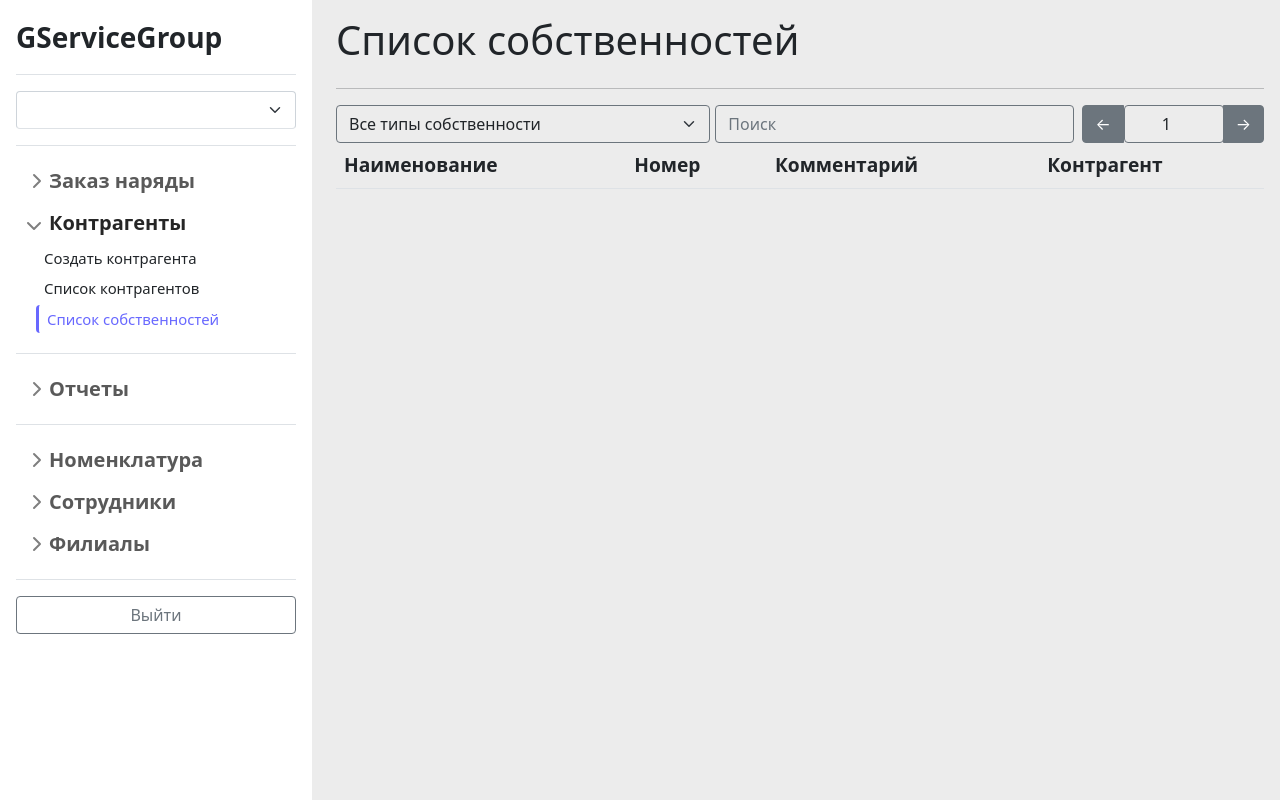
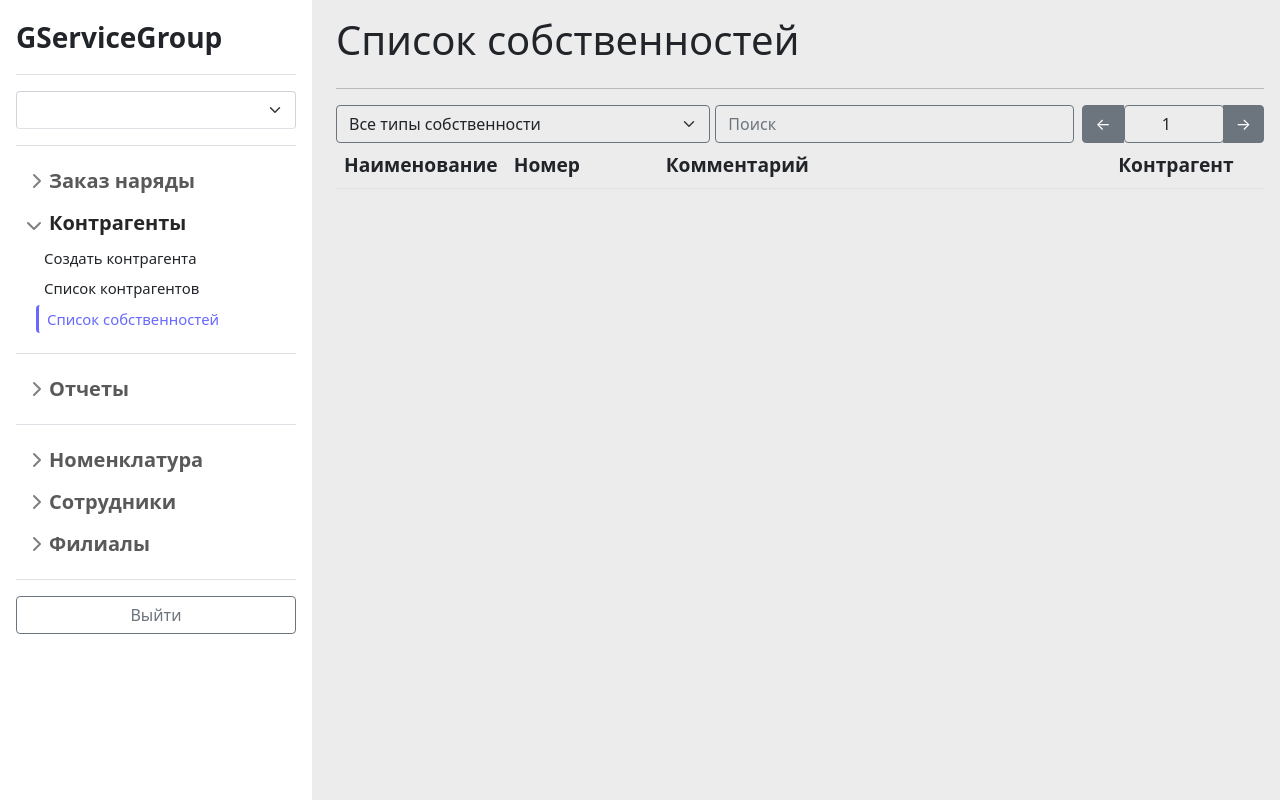
Before and after one commit to NurOrNuLL/ESDP-AP-5-6-TEAM-2, a Django app: page /org/1/tp/1/owns/ in a window 1280 px wide. Run offline with Django 4.2, Linux system fonts and the light colour scheme; a user stored in the database is signed in; data comes from the database, SQL or seed files in the repository; data that the repository does not hold is empty; parts of the project's set-up code (start-up, migrations or seed data) failed here and were passed over; some libraries are stand-ins or nearby versions.

Commit message:
fix: Коррекция стиля
Связано: #470

```diff
--- a/infrastructure/web/static/js/own/own_delete.js
+++ b/infrastructure/web/static/js/own/own_delete.js
@@ -4,7 +4,6 @@ var modalString = document.getElementById('ownModalQuestion')
 
 ownDeleteForm.addEventListener('submit', (e) => {
     e.preventDefault();
-    console.log('Удалить')
     var ownIdInput = document.getElementById('own_id');
     $.ajax({
         url: `${locationHost}/org/${ownIdInput.dataset['orgId']}/tp/${tpID}/contractor/${ownIdInput.dataset['contrId']}/own/${ownIdInput.value}/delete/`,
--- a/infrastructure/web/static/js/own/own_full_list.js
+++ b/infrastructure/web/static/js/own/own_full_list.js
@@ -78,7 +78,7 @@ back.addEventListener('click', (e) => {
                 item.number = '';
             }
             if (item.is_deleted === false) {
-                body.innerHTML += '<tr><td>' + item.name + '</td><td>' + item.number + '</td><td>' + item.comment + '</td><td><a class="btn btn-secondary" href="/org/1/tp/' + tpID + '/contractor/' + item.contractor + '/">Детали контрагента</a></td></tr>'
+                body.innerHTML += '<tr><td>' + item.name + '</td><td>' + item.number + '</td><td>' + item.comment + '</td><td><a class="btn btn-secondary" href="/org/1/tp/' + tpID + '/contractor/' + item.contractor + '/">Детали</a></td></tr>'
             }
             })
     },
@@ -121,7 +121,7 @@ next.addEventListener('click', (e) => {
                 item.number = '';
             }
             if (item.is_deleted === false) {
-                body.innerHTML += '<tr><td>' + item.name + '</td><td>' + item.number + '</td><td>' + item.comment + '</td><td><a class="btn btn-secondary" href="/org/1/tp/' + tpID + '/contractor/' + item.contractor + '/">Детали контрагента</a></td></tr>'
+                body.innerHTML += '<tr><td>' + item.name + '</td><td>' + item.number + '</td><td>' + item.comment + '</td><td><a class="btn btn-secondary" href="/org/1/tp/' + tpID + '/contractor/' + item.contractor + '/">Детали</a></td></tr>'
             }
             })
     },
@@ -164,7 +164,7 @@ search.addEventListener('input', (e) => {
                         item.number = '';
                     }
                     if (item.is_deleted === false) {
-                        body.innerHTML += '<tr><td>' + item.name + '</td><td>' + item.number + '</td><td>' + item.comment + '</td><td><a class="btn btn-secondary" href="/org/1/tp/' + tpID + '/contractor/' + item.contractor + '/">Детали контрагента</a></td></tr>'
+                        body.innerHTML += '<tr><td>' + item.name + '</td><td>' + item.number + '</td><td>' + item.comment + '</td><td><a class="btn btn-secondary" href="/org/1/tp/' + tpID + '/contractor/' + item.contractor + '/">Детали</a></td></tr>'
                     }
                     })
             }
@@ -213,13 +213,13 @@ isPart.addEventListener('change', () => {
                         item.number = '';
                     }
                     if (item.is_part === true) {
-                        numberTitle.innerText = ' ';
+                        numberTitle.innerText = '';
                     }
                     if (isPart.value === 'all' || item.is_part === false) {
                         numberTitle.innerText = 'Номер';
                     }
                     if (item.is_deleted === false) {
-                        body.innerHTML += '<tr><td>' + item.name + '</td><td>' + item.number + '</td><td>' + item.comment + '</td><td><a class="btn btn-secondary" href="/org/1/tp/' + tpID + '/contractor/' + item.contractor + '/">Детали контрагента</a></td></tr>'
+                        body.innerHTML += '<tr><td>' + item.name + '</td><td>' + item.number + '</td><td>' + item.comment + '</td><td><a class="btn btn-secondary" href="/org/1/tp/' + tpID + '/contractor/' + item.contractor + '/">Детали</a></td></tr>'
                     }
                     })
             }
--- a/infrastructure/web/templates/own/owns.html
+++ b/infrastructure/web/templates/own/owns.html
@@ -26,12 +26,14 @@
 
     <table class="table">
         <thead id="bodyTitle">
-        <tr>
-            <th scope="col">Наименование</th>
-            <th scope="col" id="numberTitle">Номер</th>
-            <th scope="col">Комментарий</th>
-            <th scope="col">Контрагент</th>
-        </tr>
+            <tr>
+                <div class="row">
+                    <th class="col-2">Наименование</th>
+                    <th class="col-2" id="numberTitle">Номер</th>
+                    <th class="col-6">Комментарий</th>
+                    <th class="col-2">Контрагент</th>
+                </div>
+            </tr>
         </thead>
         <tbody id="body"></tbody>
     </table>
```
Also changed, not shown: infrastructure/web/static/js/own/own_list.js (+5 -20 lines).
